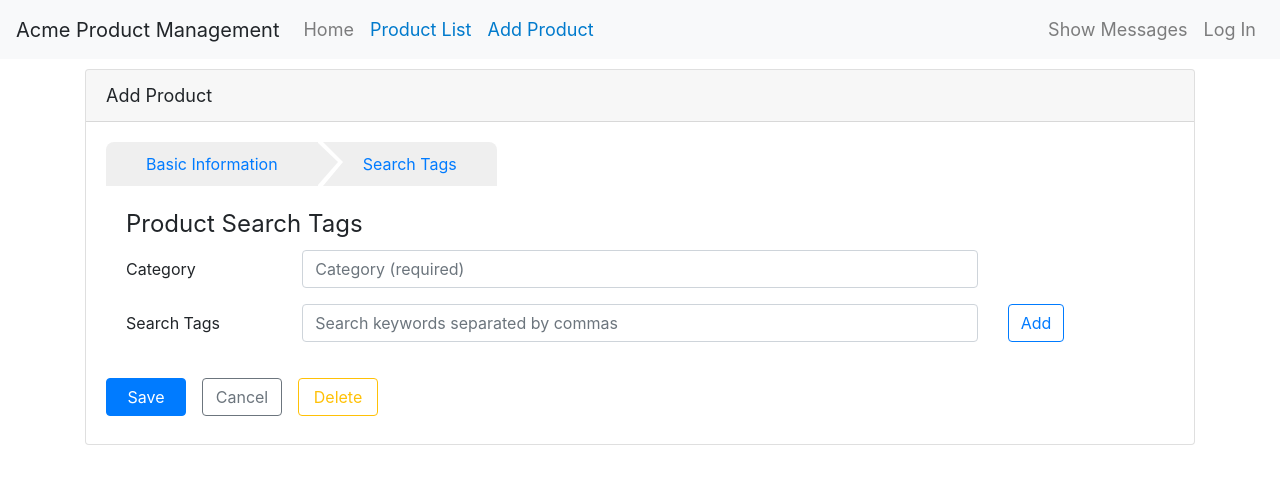
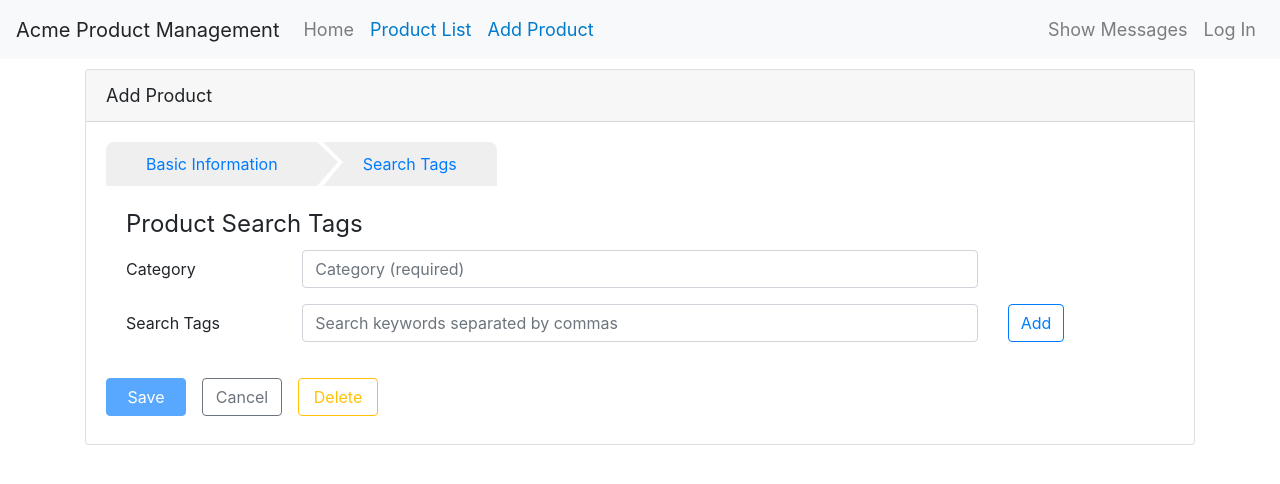
Before and after one commit to qishichang/apm-routing-demo, an Angular app: page /products/0/edit/tags in a window 1280 px wide. Shown: the top 484 px of the page. Built offline with nearby package versions, Linux system fonts and the light colour scheme; what angular-in-memory-web-api would draw is missing.

Commit message:
Validate across child routes

```diff
--- a/src/app/products/product-edit/product-edit.component.html
+++ b/src/app/products/product-edit/product-edit.component.html
@@ -20,6 +20,7 @@
                 style="width:80px"
                 type="button"
                 title="Save your entered data"
+                [disabled]="!isValid()"
                 (click)="saveProduct()">
           Save
         </button>
--- a/src/app/products/product-edit/product-edit.component.ts
+++ b/src/app/products/product-edit/product-edit.component.ts
@@ -15,6 +15,7 @@
   errorMessage: string;
 
   product: Product;
+  private dataIsValid: { [key: string]: boolean } = {};
 
   constructor(private productService: ProductService,
               private messageService: MessageService,
@@ -57,8 +58,18 @@
     }
   }
 
+  isValid(path?: string): boolean {
+    this.validate();
+    if (path) {
+      return this.dataIsValid[path];
+    }
+
+    return (this.dataIsValid &&
+      Object.keys(this.dataIsValid).every(d => this.dataIsValid[d] === true));
+  }
+
   saveProduct(): void {
-    if (true === true) {
+    if (this.isValid()) {
       if (this.product.id === 0) {
         this.productService.createProduct(this.product).subscribe({
           next: () => this.onSaveComplete(`The new ${this.product.productName} was saved`),
@@ -83,4 +94,26 @@
     // Navigate back to the product list
     this.router.navigate(['/products']);
   }
+
+  validate(): void {
+    // clear the validation object
+    this.dataIsValid = {};
+
+    // 'info' tab
+    if (this.product.productName &&
+      this.product.productName.length >= 3 &&
+      this.product.productCode) {
+        this.dataIsValid['info'] = true;
+    } else {
+      this.dataIsValid['info'] = false;
+    }
+
+    // 'tags' tab
+    if (this.product.category &&
+      this.product.category.length >= 3) {
+      this.dataIsValid['tags'] = true;
+    } else {
+      this.dataIsValid['tags'] = false;
+    }
+  }
 }
```
